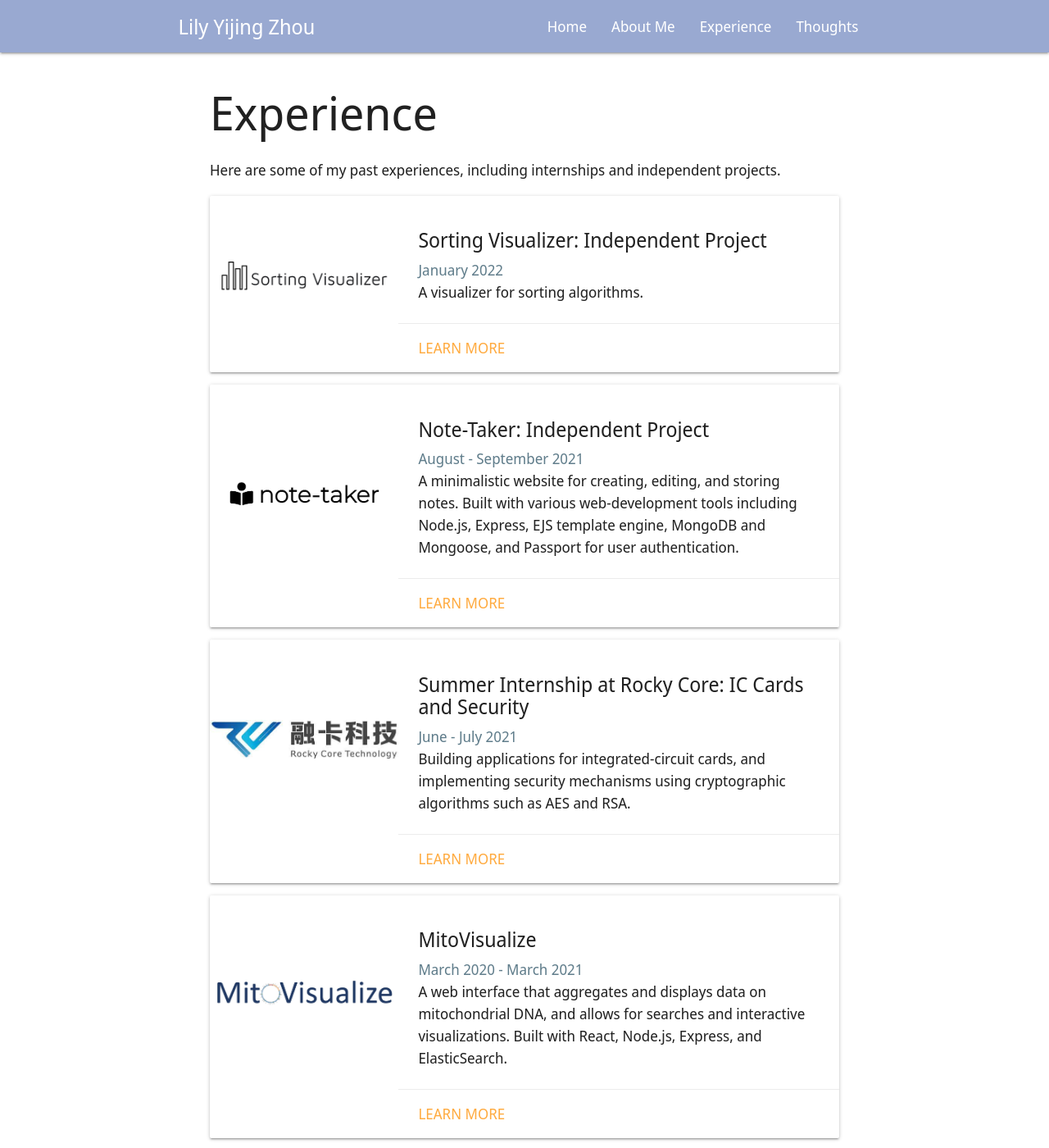
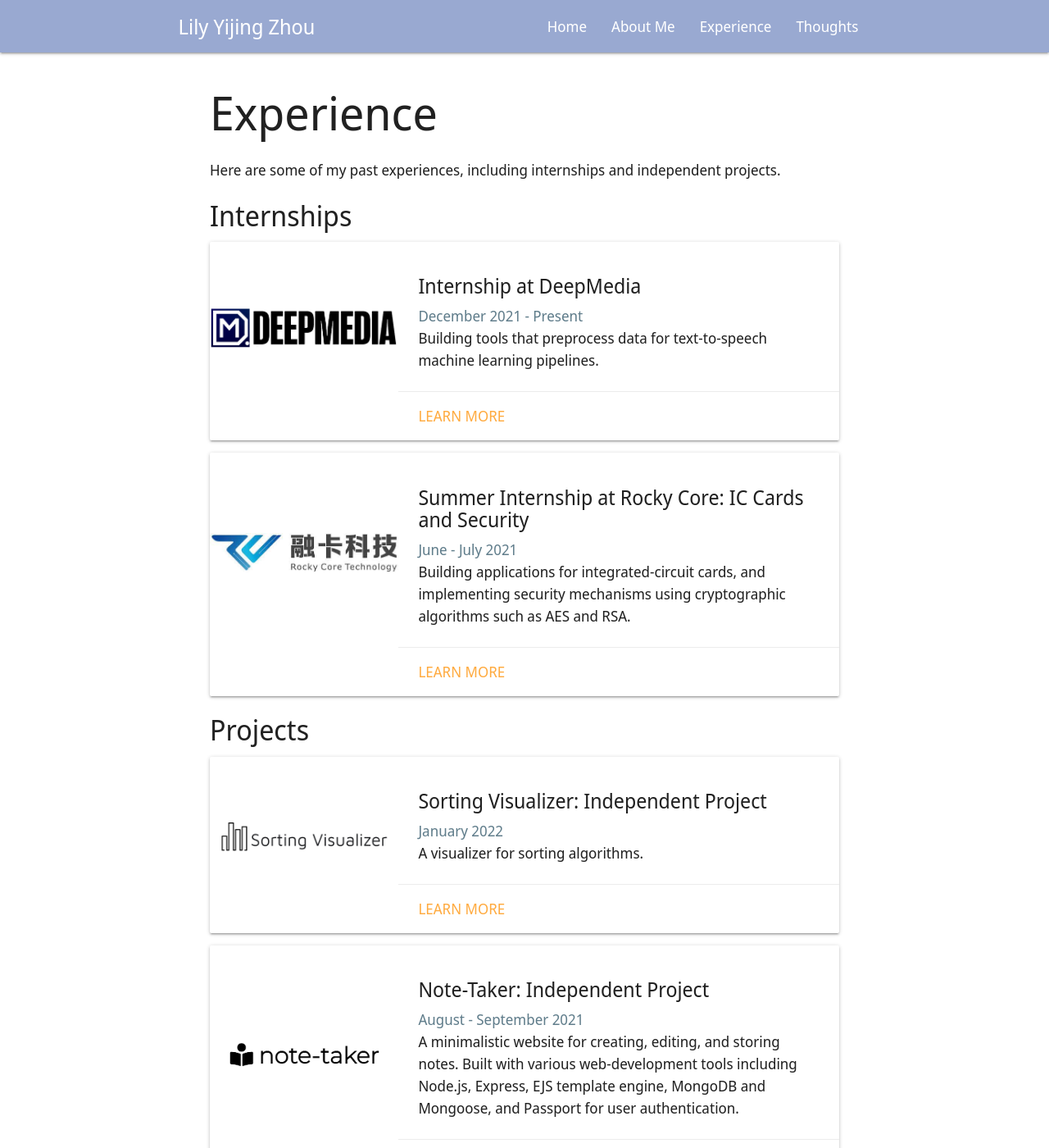
Before and after one commit to lilyzhouZYJ/lilyzhouZYJ.github.io, a Jekyll site: the page built from experience.html, in a window 1280 px wide and 1400 px high. Shown: the whole window at 82% size. Built offline with Jekyll 4.4.1, drawn with Linux system fonts in a browser that asks for light colours.

Commit message:
add deepmedia

```diff
--- a/_includes/head.html
+++ b/_includes/head.html
@@ -15,7 +15,7 @@
 <link href="https://fonts.googleapis.com/css2?family=Noto+Sans+Display:wght@300&display=swap" rel="stylesheet">
 
 <!-- Favicon -->
-<link rel="apple-touch-icon" sizes="180x180" href="assets/favicon/apple-touch-icon.png">
-<link rel="icon" type="image/png" sizes="32x32" href="assets/favicon/favicon-32x32.png">
-<link rel="icon" type="image/png" sizes="16x16" href="assets/favicon/favicon-16x16.png">
-<link rel="manifest" href="assets/favicon/site.webmanifest">
+<link rel="apple-touch-icon" sizes="180x180" href="/assets/favicon/apple-touch-icon.png">
+<link rel="icon" type="image/png" sizes="32x32" href="/assets/favicon/favicon-32x32.png">
+<link rel="icon" type="image/png" sizes="16x16" href="/assets/favicon/favicon-16x16.png">
+<link rel="manifest" href="/assets/favicon/site.webmanifest">
--- a/_posts/projects/2021-06-15-round-card.md
+++ b/_posts/internships/2021-06-15-round-card.md
@@ -4,8 +4,8 @@
 description: "Building applications for integrated-circuit cards, and implementing security mechanisms using cryptographic algorithms such as AES and RSA."
 image: "/assets/img/rockycore/rockycore-logo.jfif"
 time: "June - July 2021"
-categories: projects
-tag: projects
+categories: internship
+tag: internship
 ---
 
 Over the summer of 2021, I had the honor of joining Rocky Core as an intern, where I had the chance to explore a new industry that I never knew much about before. I was able to gain a better understanding of internet security and of cryptography, as well as their implementation on microchips and smart cards. I also learned about some of the key services that Rocky Core provides. In this post I will document my experience there.
--- /dev/null
+++ b/_posts/internships/2022-01-21-deepmedia.md
@@ -0,0 +1,9 @@
+---
+layout: post
+title:  "Internship at DeepMedia"
+description: "Building tools that preprocess data for text-to-speech machine learning pipelines."
+image: "/assets/img/deepmedia/logo.png"
+time: "December 2021 - Present"
+categories: internship
+tag: internship
+---
--- a/experience.html
+++ b/experience.html
@@ -4,10 +4,11 @@
 <h1>Experience</h1>
 <p>Here are some of my past experiences, including internships and independent projects.</p>
 
-{% for tag in site.tags %}
-    {%- if tag[0] == "projects" -%}
-        <!-- <h4>{{ tag[0] | capitalize }}</h4> -->
-        {% for post in tag[1] %}
+
+
+<h4>Internships</h4>
+
+{% for post in site.categories.internship %}
     <div class="col s12 m7">
         <div class="card horizontal">
             <div class="card-image" style="width:30%">
@@ -26,5 +27,27 @@
         </div>
     </div>
 {% endfor %}
-    {%- endif -%}
+
+
+
+<h4>Projects</h4>
+
+{% for post in site.categories.project %}
+    <div class="col s12 m7">
+        <div class="card horizontal">
+            <div class="card-image" style="width:30%">
+                <img src="{{ post.image }}" style="position:relative; top:33%;">
+            </div>
+            <div class="card-stacked">
+                <div class="card-content">
+                    <h5>{{ post.title }}</h5>
+                    <p class="blue-grey-text lighten-3">{{ post.time }}</p>
+                    <p>{{ post.description }}</p>
+                </div>
+                <div class="card-action">
+                    <a href="{{ post.url }}">Learn More</a>
+                </div>
+            </div>
+        </div>
+    </div>
 {% endfor %}
```
Also changed, not shown: _posts/projects/2021-03-27-mitovisualize.md (+2 -2 lines), _posts/projects/2021-10-04-note-taker.md (+2 -2 lines), _posts/projects/2022-01-13-sorting-visualizer.md (+2 -2 lines), assets/favicon/site.webmanifest (added), assets/img/deepmedia/logo.png (added), 1 other file. Lines whose indentation alone changed are shown as unchanged.
